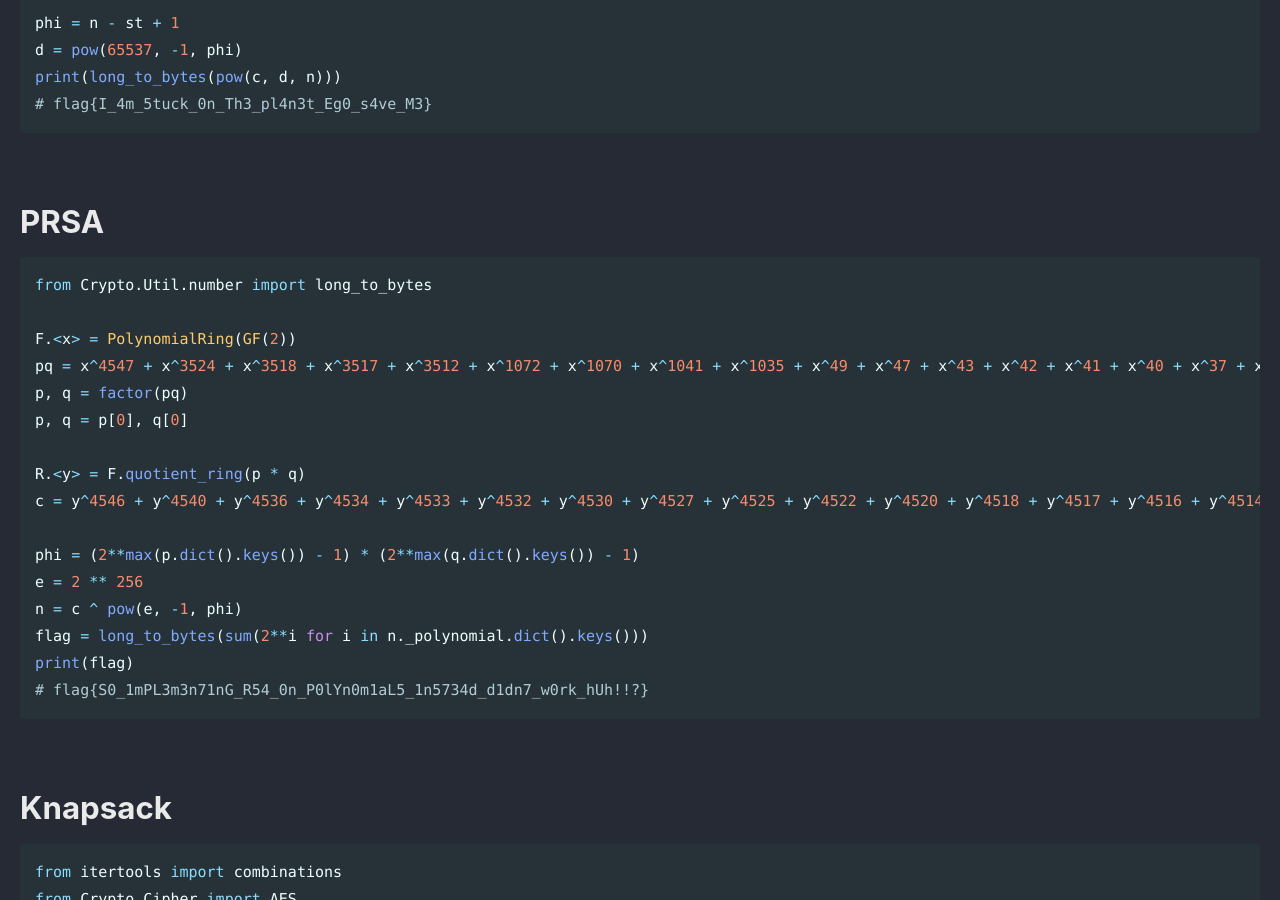
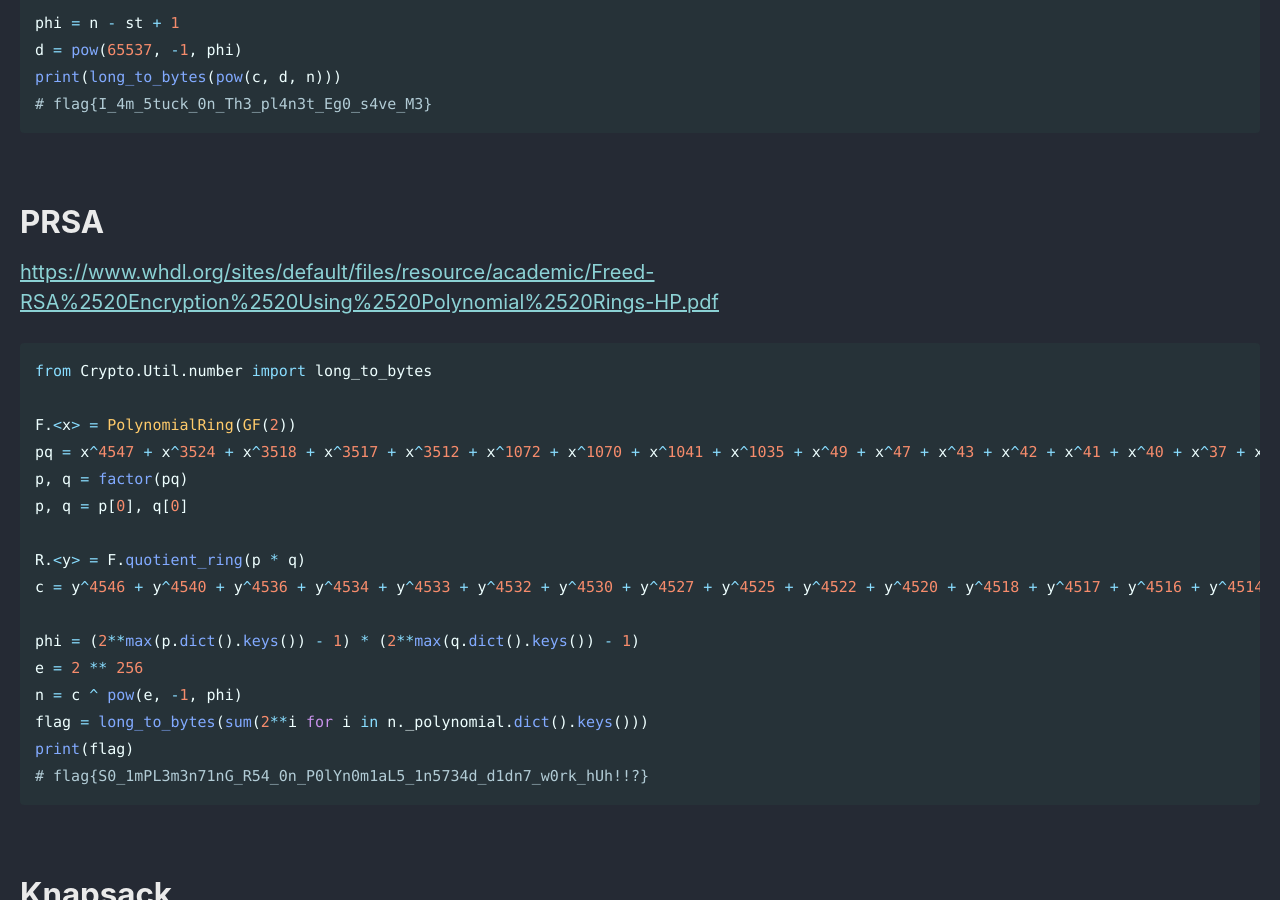
Before and after one commit to Connor-McCartney/Connor-McCartney.github.io, a Jekyll site: the page built from _pages/cryptography/other/BackdoorCTF-2023-writeups.md, in a window 1280 px wide and 900 px high, scrolled down 1222 px. Built offline with Jekyll 4.4.1, drawn with Linux system fonts in a browser that asks for light colours; cached includes are drawn as plain includes.

Commit message:
Update BackdoorCTF-2023-writeups.md

````diff
--- a/_pages/cryptography/other/BackdoorCTF-2023-writeups.md
+++ b/_pages/cryptography/other/BackdoorCTF-2023-writeups.md
@@ -57,6 +57,8 @@ print(long_to_bytes(pow(c, d, n)))
 <br>
 
 # PRSA
+
+<https://www.whdl.org/sites/default/files/resource/academic/Freed-RSA%2520Encryption%2520Using%2520Polynomial%2520Rings-HP.pdf>
 
 ```python
 from Crypto.Util.number import long_to_bytes
````
